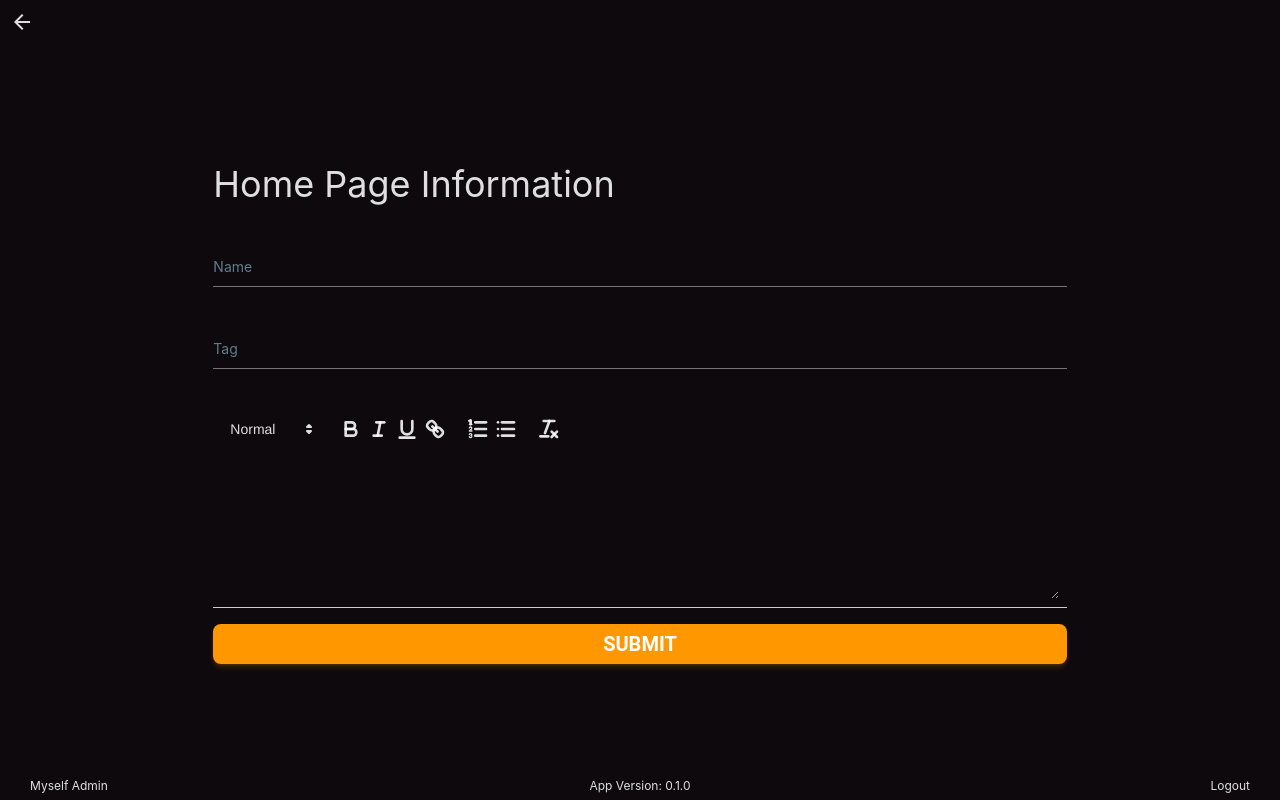
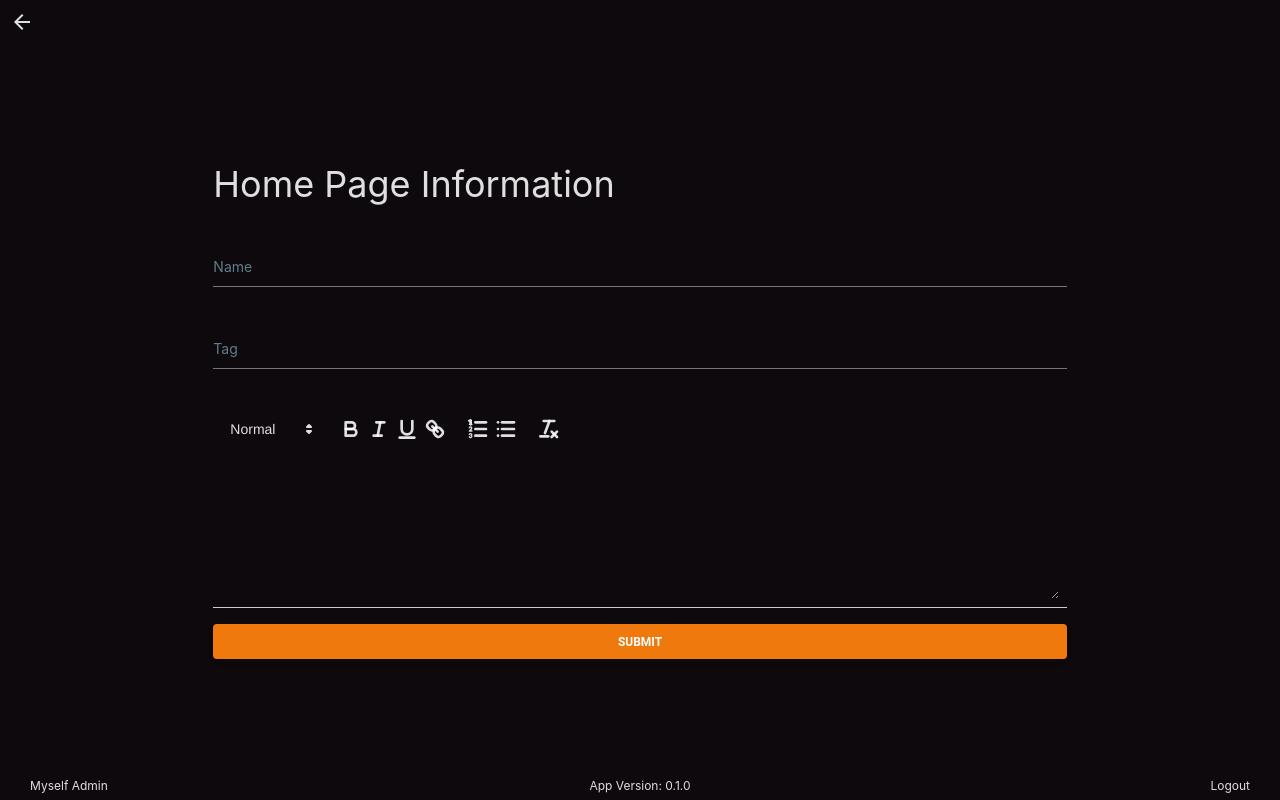
Before and after one commit to RDoneux/mslf-web-admin, a React (Vite) app: page /update-information in a window 1280 px wide. Built offline with nearby package versions, Linux system fonts and the light colour scheme; no server answers; the database is empty; sample sign-in values are in the browser's storage.

Commit message:
fix: updates button colour to app theming

```diff
--- a/src/routes/create-poem/CreatePoem.tsx
+++ b/src/routes/create-poem/CreatePoem.tsx
@@ -101,7 +101,7 @@ export default function CreatePoem() {
         modules={modules}
       />
       <Button
-        color="orange"
+        className="rounded h-[35px] bg-[#ef790d] hover:bg-[#ef790daa]"
         onClick={onSubmit}
         placeholder={undefined}
         onPointerEnterCapture={undefined}
--- a/src/routes/poems/fragments/DeletePoemButton.tsx
+++ b/src/routes/poems/fragments/DeletePoemButton.tsx
@@ -85,8 +85,7 @@ export default function DeletePoemButton({
             <span>Cancel</span>
           </Button>
           <Button
-            className="rounded"
-            color="orange"
+            className="rounded  bg-[#ef790d] hover:bg-[#ef790daa]"
             onClick={onDeletePoem}
             placeholder={undefined}
             onPointerEnterCapture={undefined}
--- a/src/routes/update-information/UpdateInformation.tsx
+++ b/src/routes/update-information/UpdateInformation.tsx
@@ -87,13 +87,13 @@ export default function UpdateInformation() {
       />
 
       <Button
-        color="orange"
+        className="rounded h-[35px] bg-[#ef790d] hover:bg-[#ef790daa]"
         onClick={onSubmit}
         placeholder={undefined}
         onPointerEnterCapture={undefined}
         onPointerLeaveCapture={undefined}
       >
-        <p className="text-xl">Submit</p>
+        <p className="text-md">Submit</p>
       </Button>
     </form>
   );
```
